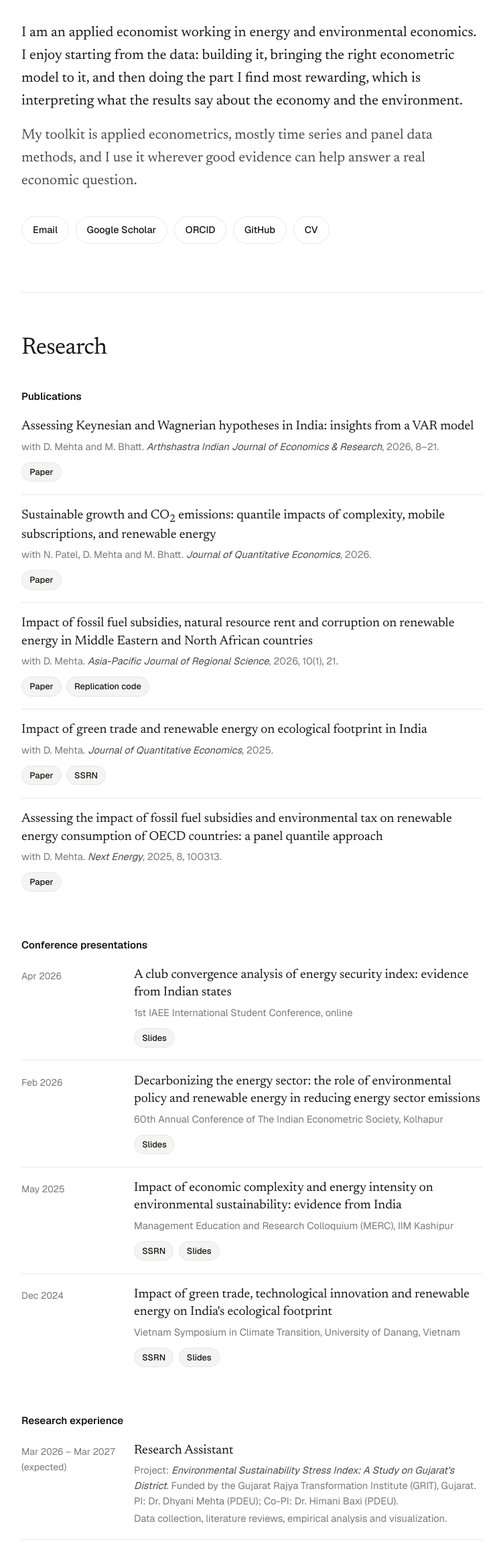
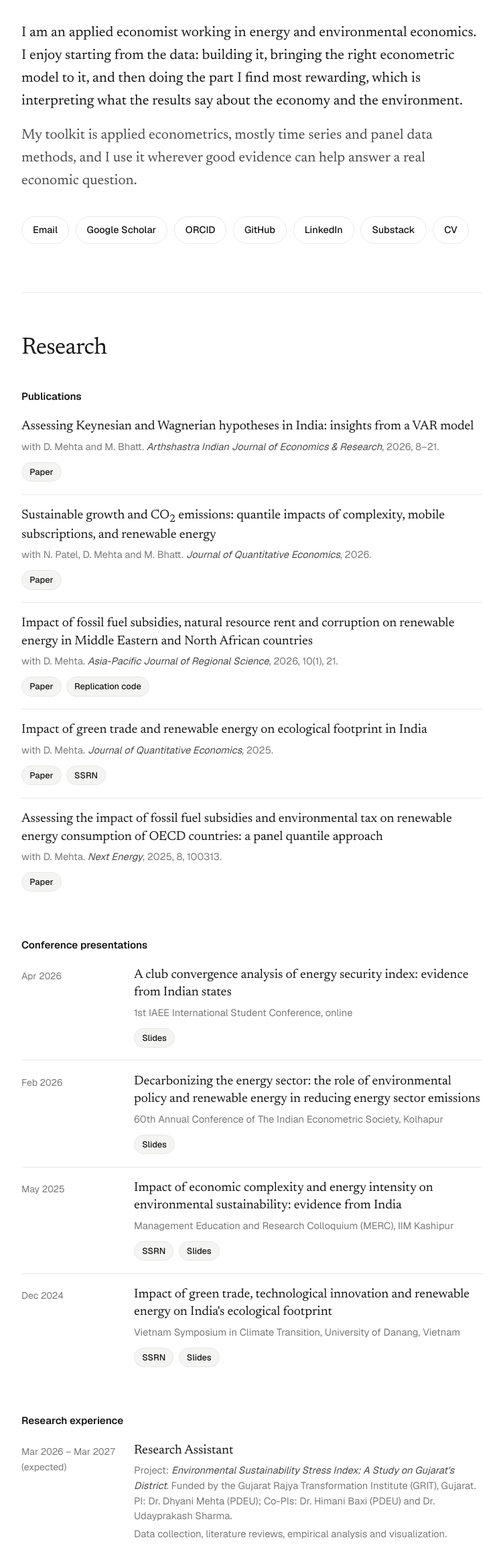
Before and after one commit to Priyanshu-econ/Priyanshu-econ.github.io, a plain HTML site: page index.html in a window 1280 px wide. Shown: the part 470-2784 px from the top of the page at 67% size, without its empty margins (264-1015 px from the left). Drawn offline with nearby package versions, Linux system fonts and the light colour scheme.

Commit message:
Add Co-PI Dr. Udayprakash Sharma, LinkedIn and Substack; update CV
Co-Authored-By: Claude Opus 5.5 <noreply@anthropic.com>
Claude-Session: https://claude.ai/code/session_012MdRTkrrj6jQf4HeEXK4S8

```diff
--- a/index.html
+++ b/index.html
@@ -61,6 +61,8 @@
       <li><a href="https://scholar.google.com/citations?user=boiI2VkAAAAJ&amp;hl=en">Google Scholar</a></li>
       <li><a href="https://orcid.org/0009-0000-0858-2322">ORCID</a></li>
       <li><a href="https://github.com/Priyanshu-econ">GitHub</a></li>
+      <li><a href="https://www.linkedin.com/in/priyanshu-chavda-23812220b/">LinkedIn</a></li>
+      <li><a href="https://substack.com/@priyanshuchavda">Substack</a></li>
       <li><a href="files/Priyanshu_Chavda_CV.pdf">CV</a></li>
     </ul>
   </section>
@@ -139,7 +141,7 @@
         <span class="date">Mar 2026 – Mar 2027 <em>(expected)</em></span>
         <div>
           <p class="title">Research Assistant</p>
-          <p class="meta">Project: <i>Environmental Sustainability Stress Index: A Study on Gujarat's District</i>. Funded by the Gujarat Rajya Transformation Institute (GRIT), Gujarat. PI: Dr. Dhyani Mehta (PDEU); Co-PI: Dr. Himani Baxi (PDEU).</p>
+          <p class="meta">Project: <i>Environmental Sustainability Stress Index: A Study on Gujarat's District</i>. Funded by the Gujarat Rajya Transformation Institute (GRIT), Gujarat. PI: Dr. Dhyani Mehta (PDEU); Co-PIs: Dr. Himani Baxi (PDEU) and Dr. Udayprakash Sharma.</p>
           <p class="meta">Data collection, literature reviews, empirical analysis and visualization.</p>
         </div>
       </li>
```
Also changed, not shown: 1 other file.
